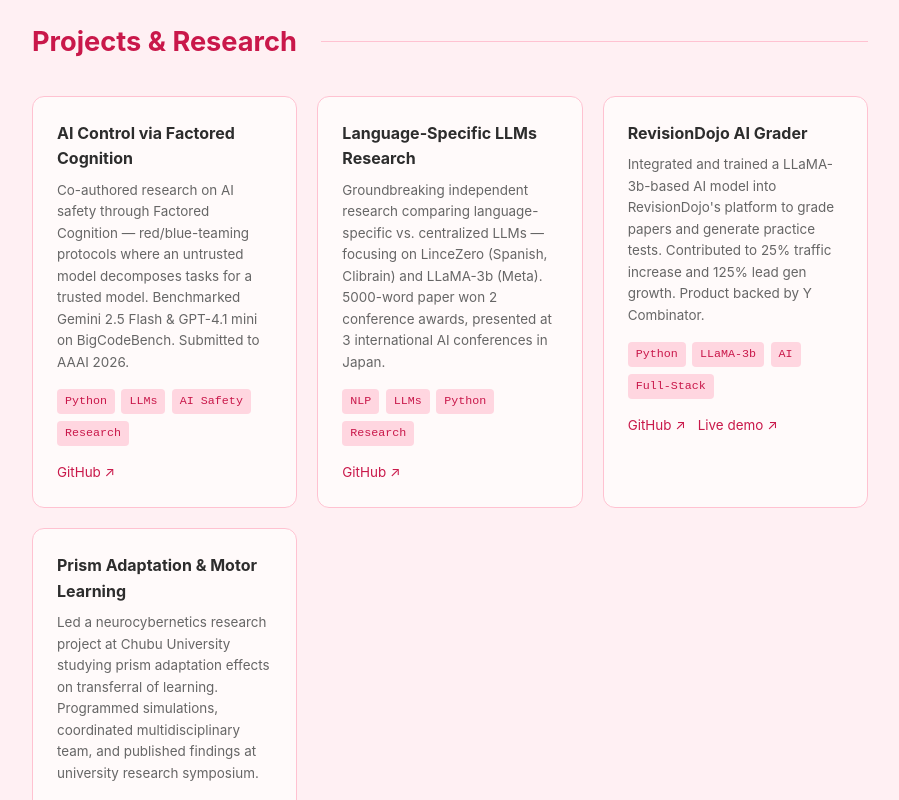
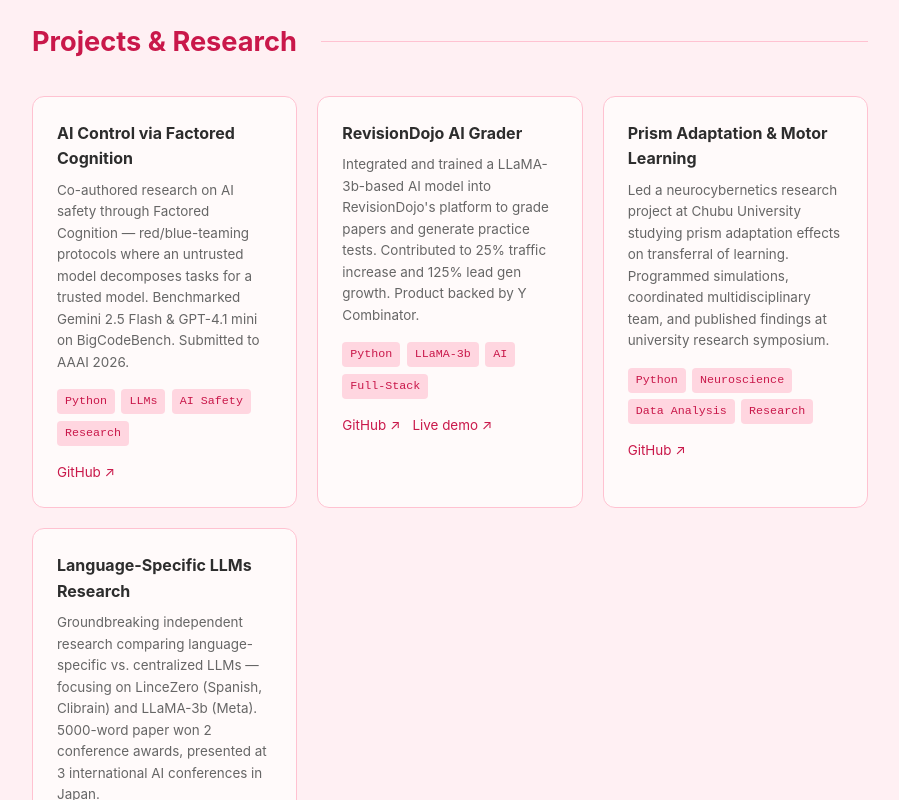
Before and after one commit to marinamen/marinamendieta, a React (Vite) app: page / in a window 1280 px wide. Shown: the part 2000-2800 px from the top of the page, without its empty margins (190-1089 px from the left). Built offline with nearby package versions, Linux system fonts and the light colour scheme.

Commit message:
Update data.js

```diff
--- a/src/data.js
+++ b/src/data.js
@@ -4,14 +4,7 @@
     desc: "Co-authored research on AI safety through Factored Cognition — red/blue-teaming protocols where an untrusted model decomposes tasks for a trusted model. Benchmarked Gemini 2.5 Flash & GPT-4.1 mini on BigCodeBench. Submitted to AAAI 2026.",
     tags: ["Python", "LLMs", "AI Safety", "Research"],
     github: "https://github.com/edward-lcl/factor-ut-untrusted-decomposer",
-    demo: null,
-  },
-  {
-    name: "Language-Specific LLMs Research",
-    desc: "Groundbreaking independent research comparing language-specific vs. centralized LLMs — focusing on LinceZero (Spanish, Clibrain) and LLaMA-3b (Meta). 5000-word paper won 2 conference awards, presented at 3 international AI conferences in Japan.",
-    tags: ["NLP", "LLMs", "Python", "Research"],
-    github: "#",
-    demo: null,
+    published: "https://arxiv.org/abs/2512.02157",
   },
   {
     name: "RevisionDojo AI Grader",
@@ -24,8 +17,13 @@
     name: "Prism Adaptation & Motor Learning",
     desc: "Led a neurocybernetics research project at Chubu University studying prism adaptation effects on transferral of learning. Programmed simulations, coordinated multidisciplinary team, and published findings at university research symposium.",
     tags: ["Python", "Neuroscience", "Data Analysis", "Research"],
-    github: "#",
-    demo: null,
+    github: "https://github.com/marinamen/fish2meta",
+    poster:"https://drive.google.com/file/d/1ybQIjH_CT3HzLCi1oytem_MX57yKrZmX/view?usp=sharing",
+  },
+  {
+    name: "Language-Specific LLMs Research",
+    desc: "Groundbreaking independent research comparing language-specific vs. centralized LLMs — focusing on LinceZero (Spanish, Clibrain) and LLaMA-3b (Meta). 5000-word paper won 2 conference awards, presented at 3 international AI conferences in Japan.",
+    tags: ["NLP", "LLMs", "Python", "Research"],
   },
 ];
 
```
